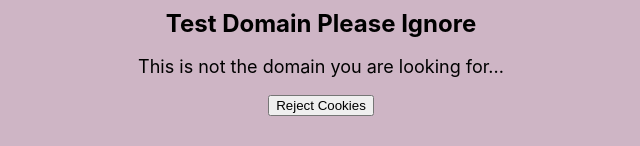
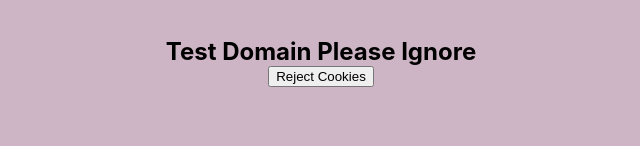
Before and after one commit to infectedsystems/infectedsystems.github.io, a plain HTML site: page index.html in a window 1280 px wide. Shown: the part 498-644 px from the top of the page, without its empty margins (319-959 px from the left). Drawn offline with Linux system fonts and the light colour scheme.

Commit message:
Update index.html

```diff
--- a/index.html
+++ b/index.html
@@ -1,7 +1,7 @@
 <!DOCTYPE html>
 <html>
 <head>
-  <title>Test Domain Please Ignore</title>
+  <title>Blahaj Go Spinny</title>
   <style>
     body {
       margin: 0;
@@ -64,7 +64,6 @@
 <body>
   <img src="yh1tiyhexq681.gif" alt="Infected Systems">
   <header>Test Domain Please Ignore</header>
-  <p>This is not the domain you are looking for...</p>
 
   <!-- Button to reject cookies and start audio playback -->
   <button onclick="startAudio()">Reject Cookies</button>
```
